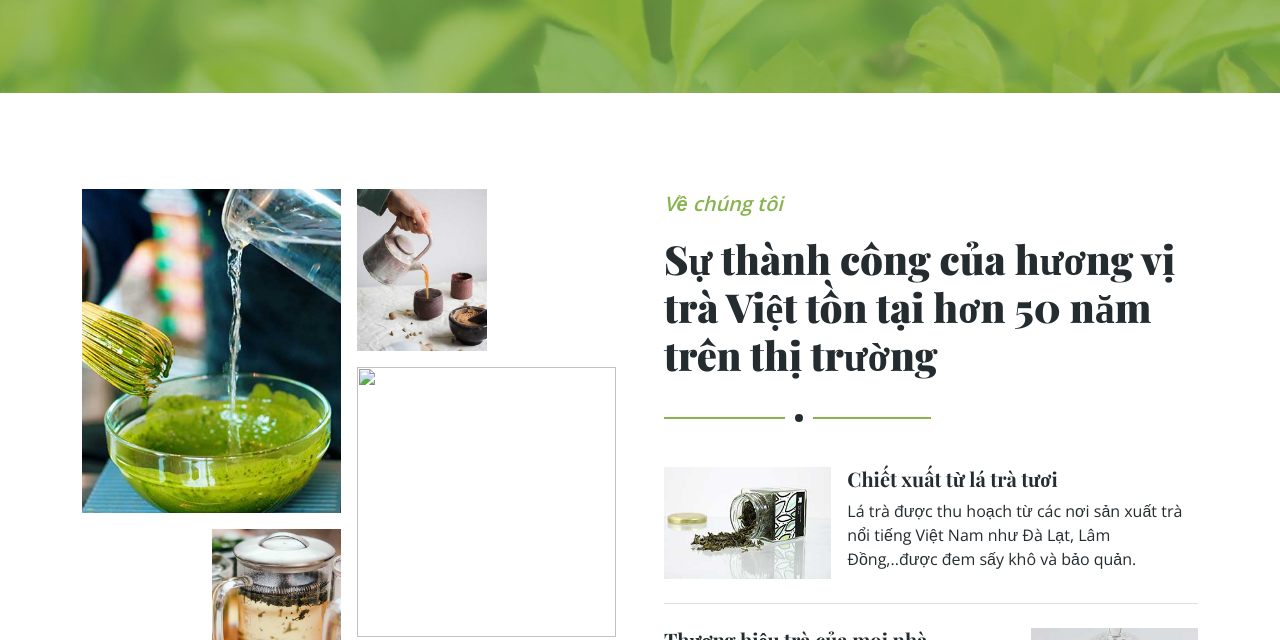
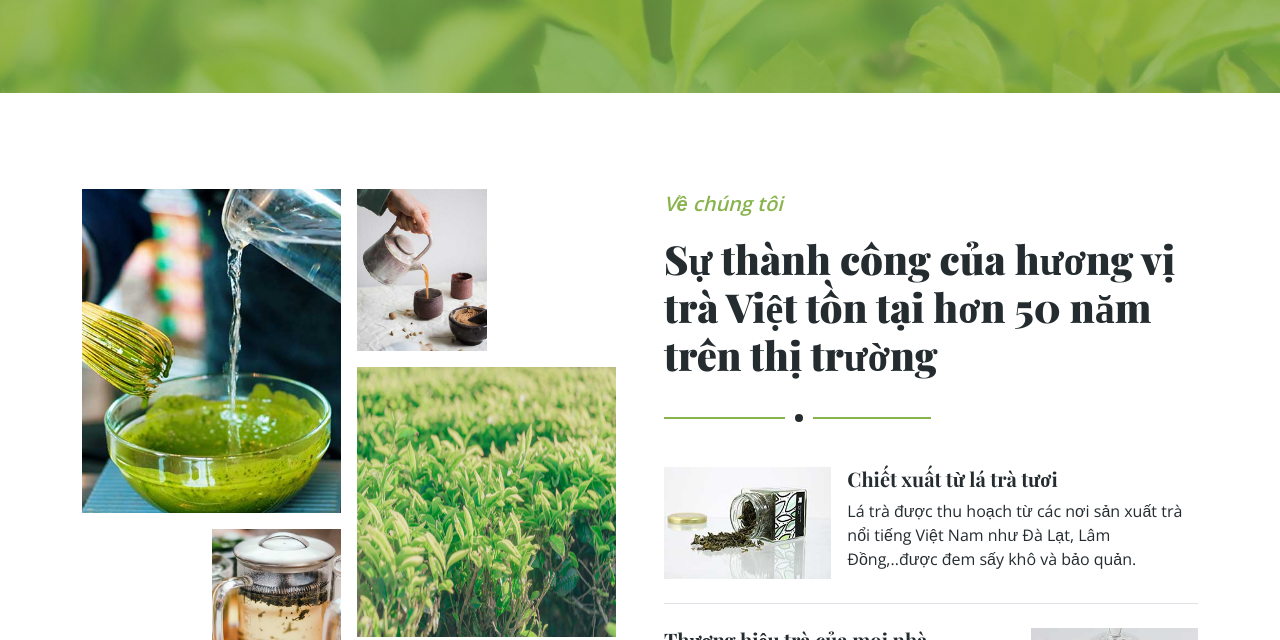
Before and after one commit to sharkk113/tea-store, a plain HTML site: page about.html in a window 1280 px wide. Shown: the part 312-952 px from the top of the page. Drawn offline with nearby package versions, Linux system fonts and the light colour scheme.

Commit message:
Update about.html

```diff
--- a/about.html
+++ b/about.html
@@ -104,7 +104,7 @@
                         </div>
                         <div class="col-6">
                             <img class="img-fluid bg-white w-50 mb-3 wow fadeIn" data-wow-delay="0.3s" src="img/about-4.jpg" alt="">
-                            <img class="img-fluid bg-white w-100 wow fadeIn" data-wow-delay="0.4s" src="../TeaStore/img/đồng trà (2).jpg" alt="" style="height: 270px">
+                            <img class="img-fluid bg-white w-100 wow fadeIn" data-wow-delay="0.4s" src="img/đồng trà (2).jpg" alt="" style="height: 270px">
                         </div>
                     </div>
                 </div>
```
